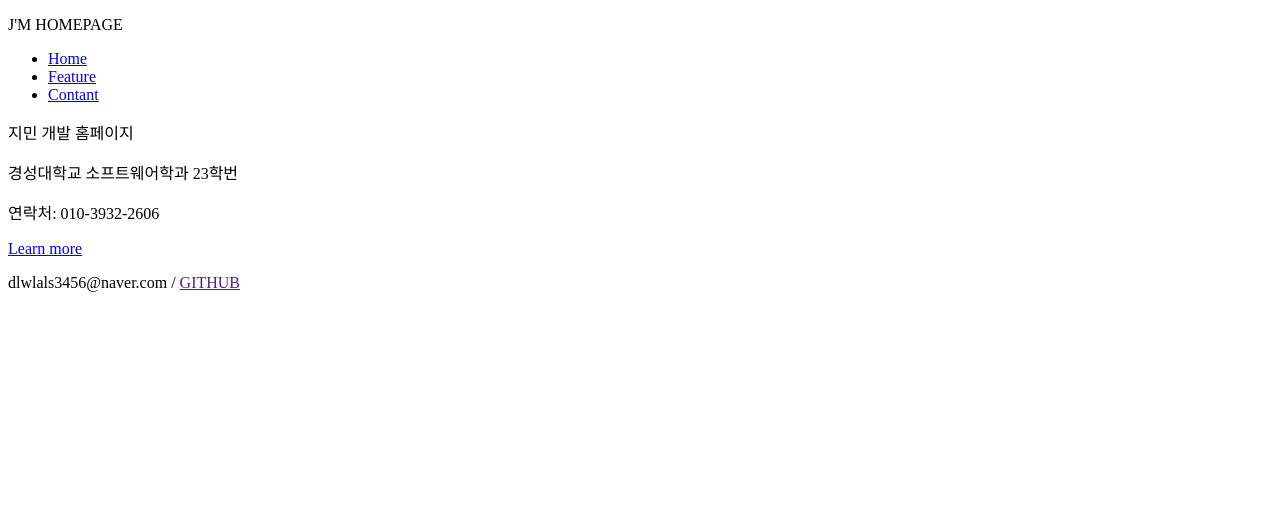
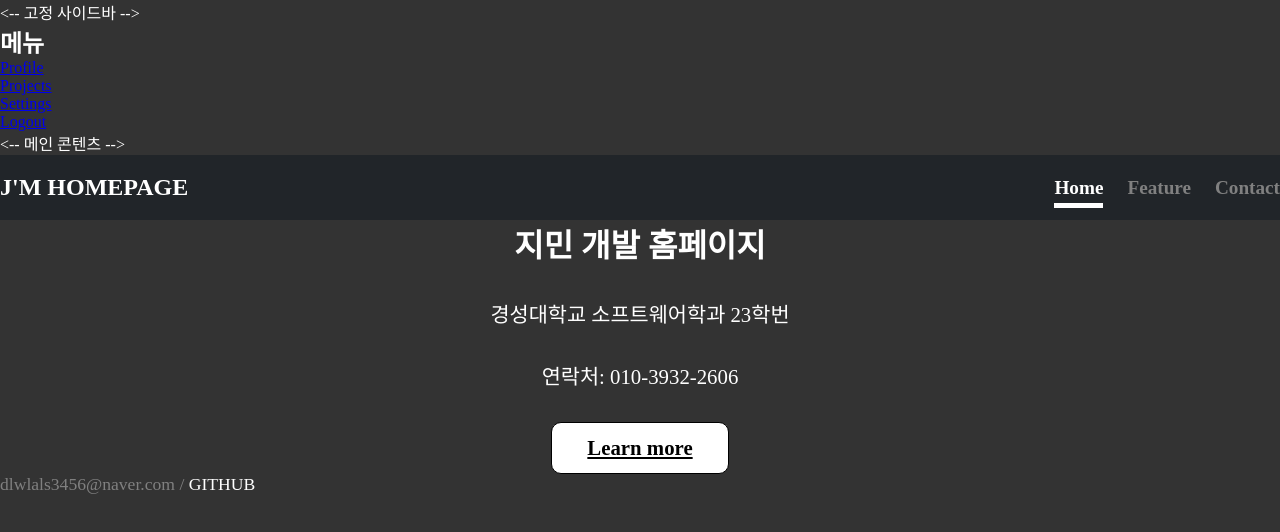
Before and after one commit to Seul320/HOMEPG, a plain HTML site: page index.html in a window 1280 px wide. Drawn offline with Linux system fonts and the light colour scheme.

Commit message:
UI 수정, 사이드바 추가

```diff
--- a/index.html
+++ b/index.html
@@ -3,41 +3,43 @@
 <head>
     <meta charset="UTF-8">
     <meta name="viewport" content="width=device-width, initial-scale=1.0">
-      <title>Test web-site</title>
-
-      <link rel = "sytlesheet" href="MyWeb1.css">
+    <title>Test Web-Site</title>
+    <link rel="stylesheet" href="MyWeb1.css">
 </head>
 <body>
-      <div class="container">
+  <-- 고정 사이드바 -->
+  <div class="sidebar">
+    <h2>메뉴</h2>
+    <ul>
+      <li><a href="#">Profile</a></li>
+      <li><a href="#">Projects</a></li>
+      <li><a href="#">Settings</a></li>
+      <li><a href="#">Logout</a></li>
+    </ul>
+  </div>
+
+  <-- 메인 콘텐츠 -->
+  <div class="main-content">
     <header>
       <p>J'M HOMEPAGE</p>
       <ul>
-                <li><a href = "a">Home</a></li>
-                  <li>
-                      <a href = "a">Feature</a>
-                  </li>
-                  <li>
-                      <a href = "a">Contant</a>
-                  </li>
-              </ui>
+        <li><a href="#">Home</a></li>
+        <li><a href="#">Feature</a></li>
+        <li><a href="#">Contact</a></li>
+      </ul>
     </header>
+
     <section>
-              <p>
-                 지민 개발 홈페이지
-              </p>
-              <p>
-                경성대학교 소프트웨어학과 23학번
-                <br>
-              </p>
-              <p>
-                연락처: 010-3932-2606
-              </p>
-            <a href="a"><span>Learn more</span></a>
+      <p>지민 개발 홈페이지</p>
+      <p>경성대학교 소프트웨어학과 23학번</p>
+      <p>연락처: 010-3932-2606</p>
+      <a href="#">Learn more</a>
     </section>
+
     <footer>
-              <p>
-                  dlwlals3456@naver.com / <a href = "">GITHUB</a>
-              </p>
+      <p>dlwlals3456@naver.com / <a href="#">GITHUB</a></p>
     </footer>
+  </div>
 </body>
+
 </html>
```
Lines whose indentation alone changed are shown as unchanged.
